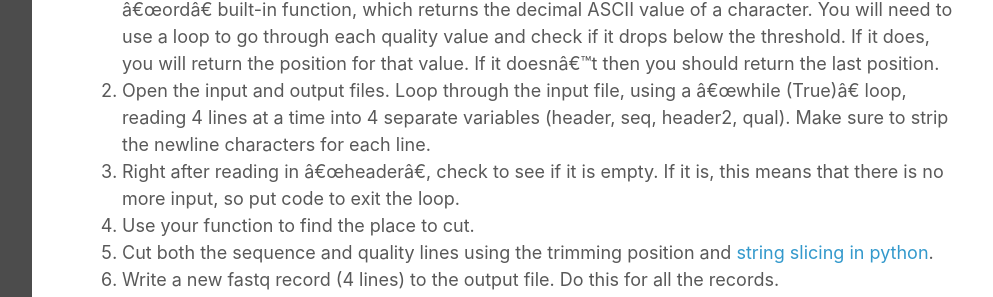
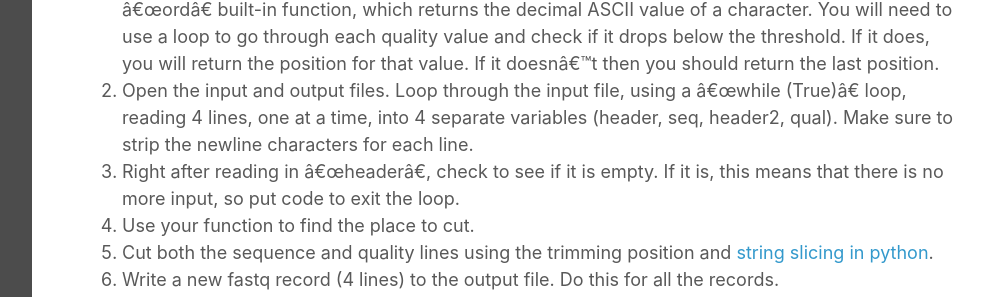
Before and after one commit to ucdavis-bioinformatics-training/2023-July-Introduction-To-Python-For-Bioinformatics, a Jekyll site: the page built from python/python4.md, in a window 1280 px wide. Shown: the part 2640-2937 px from the top of the page, without its empty margins (268-1261 px from the left). Built offline with Jekyll 4.4.1, drawn with Linux system fonts in a browser that asks for light colours; our own code applies the rules of GitHub Pages for plain Markdown files.

Commit message:
clarifying instructions

```diff
--- a/python/python4.md
+++ b/python/python4.md
@@ -60,7 +60,7 @@ Let's [download a small fastq file](data/samp1.fastq) to use. Take a look at it.
 
 Hints:
 1. First write a function that takes two parameters, a quality string and a quality threshold, and returns the position where the sequence and quality lines will be trimmed. You will need to use the "ord" built-in function, which returns the decimal ASCII value of a character. You will need to use a loop to go through each quality value and check if it drops below the threshold. If it does, you will return the position for that value. If it doesn't then you should return the last position.
-2. Open the input and output files. Loop through the input file, using a "while (True)" loop, reading 4 lines at a time into 4 separate variables (header, seq, header2, qual). Make sure to strip the newline characters for each line.
+2. Open the input and output files. Loop through the input file, using a "while (True)" loop, reading 4 lines, one at a time, into 4 separate variables (header, seq, header2, qual). Make sure to strip the newline characters for each line.
 2. Right after reading in "header", check to see if it is empty. If it is, this means that there is no more input, so put code to exit the loop.
 3. Use your function to find the place to cut.
 4. Cut both the sequence and quality lines using the trimming position and [string slicing in python](https://www.geeksforgeeks.org/string-slicing-in-python/).
```
